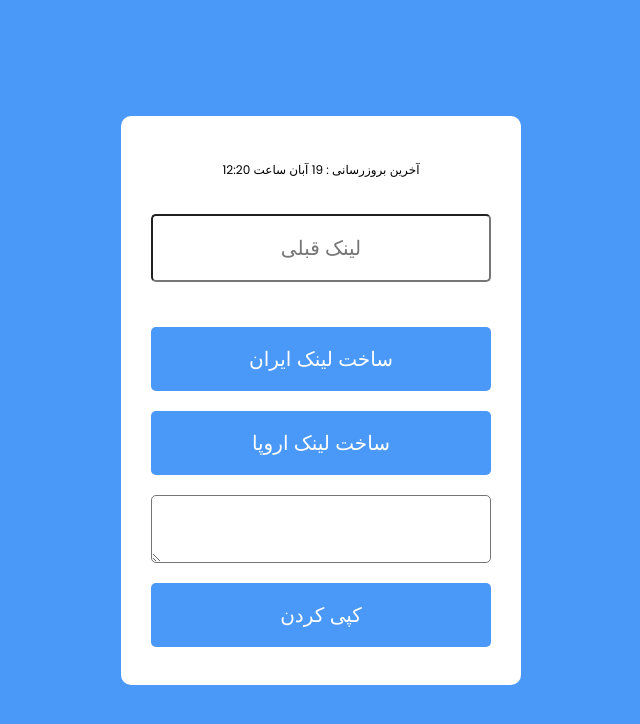
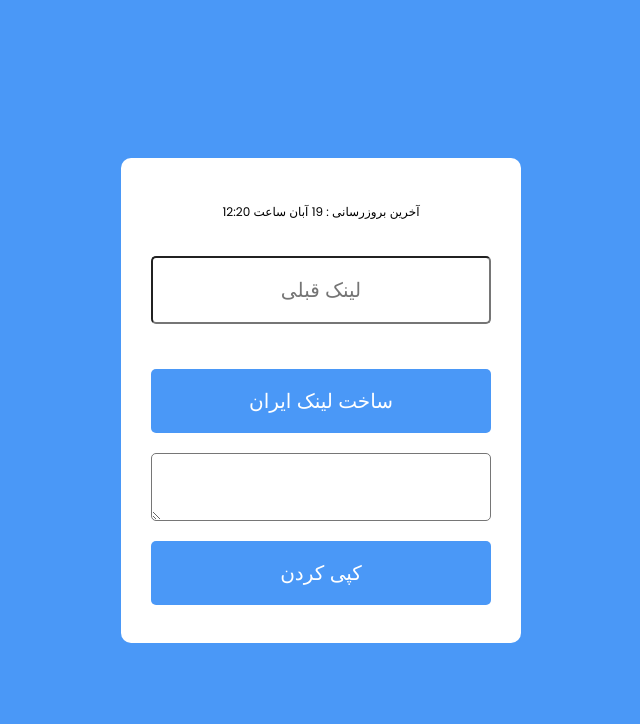
Before and after one commit to mmhdih/linkconvertor, a plain HTML site: page index.html in a window 1280 px wide. Shown: the whole page, without its empty margins (319-959 px from the left). Drawn offline with Linux system fonts and the light colour scheme.

Commit message:
Update index.html

```diff
--- a/index.html
+++ b/index.html
@@ -13,7 +13,6 @@
       <input type=" text" id="textField1" placeholder="لینک قبلی" />
       <br />
       <button onclick="changeValue()">ساخت لینک ایران</button>
-      <button onclick="changeValueIr()">ساخت لینک اروپا</button>
 
       <textarea id="newP"></textarea>
 
```
